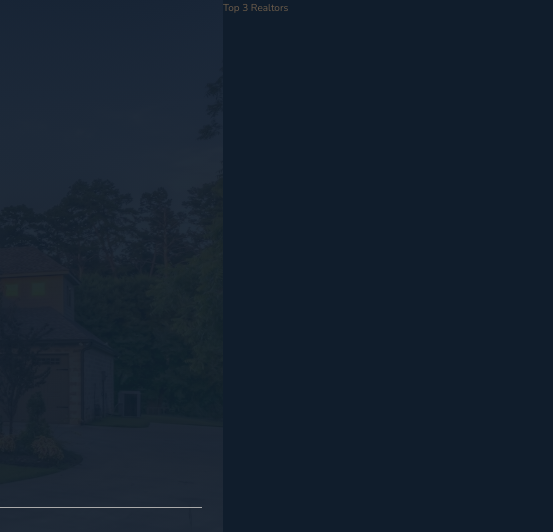
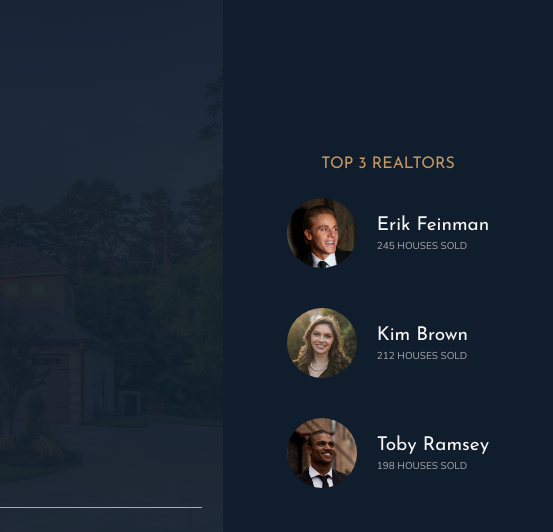
Before and after one commit to spaceinvadev/nexter, a website: page index.html in a window 1280 px wide. Shown: the top 532 px of the page, 727-1280 px from the left. Drawn offline with nearby package versions, Linux system fonts and the light colour scheme.

Commit message:
Build the Realtors

```diff
--- a/index.html
+++ b/index.html
@@ -36,7 +36,29 @@
 
         </header>
 
-        <div class="realtors">Top 3 Realtors</div>
+        <div class="realtors">
+            <h3 class="heading-3">Top 3 Realtors</h3>
+            <div class="realtors__list">
+                <img src="images/realtor-1.jpeg" alt="Realtor 1" class="realtors__img">
+                <div class="realtors__details">
+                    <h4 class="heading-4 heading-4--light">Erik Feinman</h4>
+                    <p class="realtors__sold">245 houses sold</p>
+                </div>
+
+                <img src="images/realtor-2.jpeg" alt="Realtor 2" class="realtors__img">
+                <div class="realtors__details">
+                    <h4 class="heading-4 heading-4--light">Kim Brown</h4>
+                    <p class="realtors__sold">212 houses sold</p>
+                </div>
+
+                <img src="images/realtor-3.jpeg" alt="Realtor 3" class="realtors__img">
+                <div class="realtors__details">
+                    <h4 class="heading-4 heading-4--light">Toby Ramsey</h4>
+                    <p class="realtors__sold">198 houses sold</p>
+                </div>
+
+            </div>
+        </div>
 
         <!-- Features section -->
         <section class="features">
--- a/sass/_realtors.scss
+++ b/sass/_realtors.scss
@@ -1,4 +1,32 @@
 .realtors {
     background-color: $color-secondary;
     grid-column: col-start 7 / full-end;
+    padding: 3rem;
+
+    display: grid;
+    align-content: center;
+    justify-content: center;
+    grid-row-gap: 2rem;
+    justify-items: center;
+
+    &__list {
+        display: grid;
+        grid-template-columns: min-content max-content;
+        grid-column-gap: 2rem;
+        grid-row-gap: 5vh;
+        align-items: center;
+
+    }
+
+    &__img {
+        width: 7rem;
+        border-radius: 50%;
+        display: block;
+    }
+
+    &__sold {
+        text-transform: uppercase;
+        color: $color-grey-light-2;
+        margin-top: -3px;
+    }
 }
```
Also changed, not shown: images/realtor-1.jpeg (added), images/realtor-2.jpeg (added), images/realtor-3.jpeg (added), styles/main.css.
